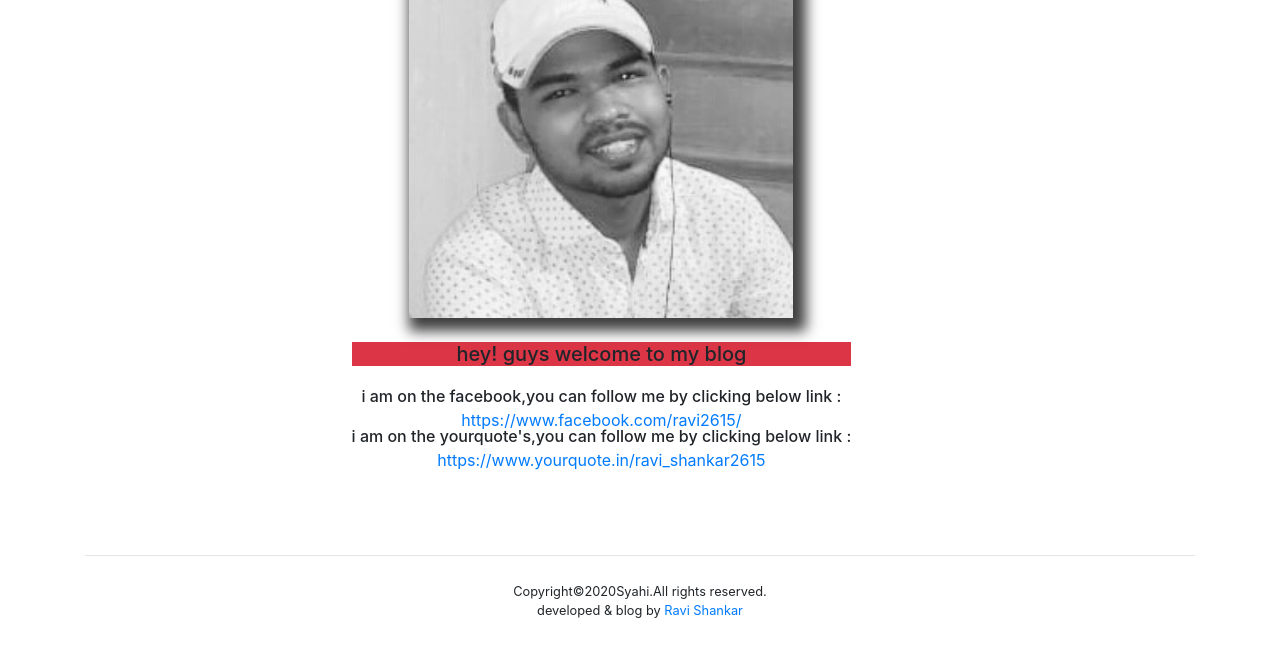
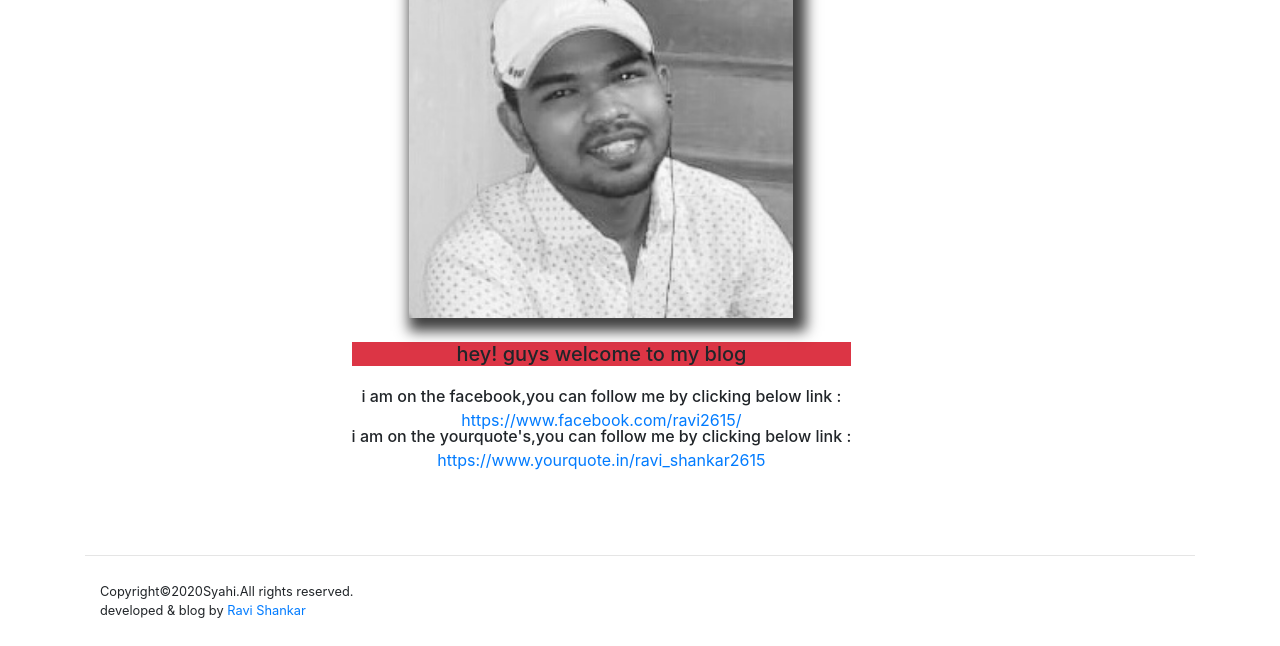
Before and after one commit to ravi2615/syahi.github.io, a plain HTML site: page contact.html in a window 1280 px wide. Shown: the part 325-971 px from the top of the page. Drawn offline with nearby package versions, Linux system fonts and the light colour scheme.

Commit message:
Update contact.html

```diff
--- a/contact.html
+++ b/contact.html
@@ -92,7 +92,7 @@
             <br><hr>
 
             <footer>
-              <div class="container text-center" style="margin: 0;">
+              <div class="container" style="margin: 0;">
                     Copyright&copy;2020Syahi.All rights reserved.<br>
                     developed & blog by <a href="https://www.facebook.com/ravi2615/">Ravi Shankar</a>
                </div>
```
